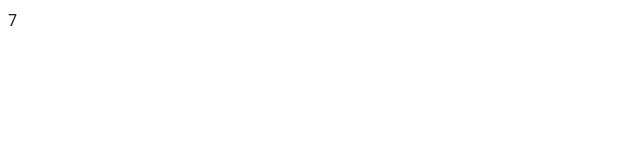
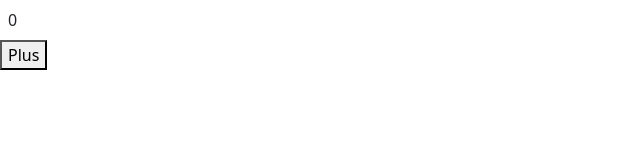
Before and after one commit to Seenu1702/react_learning, a React (Vite) app: page / in a window 1280 px wide. Shown: the top 160 px of the page, without its empty margins (0-640 px from the left). Built offline with nearby package versions, Linux system fonts and the light colour scheme.

Commit message:
adding a simple state counter using event handler

```diff
--- a/src/App.jsx
+++ b/src/App.jsx
@@ -14,15 +14,15 @@ function App() {
 
   const [counter, setCounter] =  useState(0);
 
-  setTimeout(() => {
-    setCounter(counter + 1)
-  },1000
-  )
-
-  console.log('rendering...',counter)
+  const handlePlusClick = () => {
+    setCounter(counter + 1);
+  }
 
   return (
-    <div className='p-2'>{counter}</div>
+    <div>
+      <div className='p-2'>{counter}</div>
+      <button onClick={handlePlusClick}>Plus</button>
+    </div>
   )
 }
 
```
